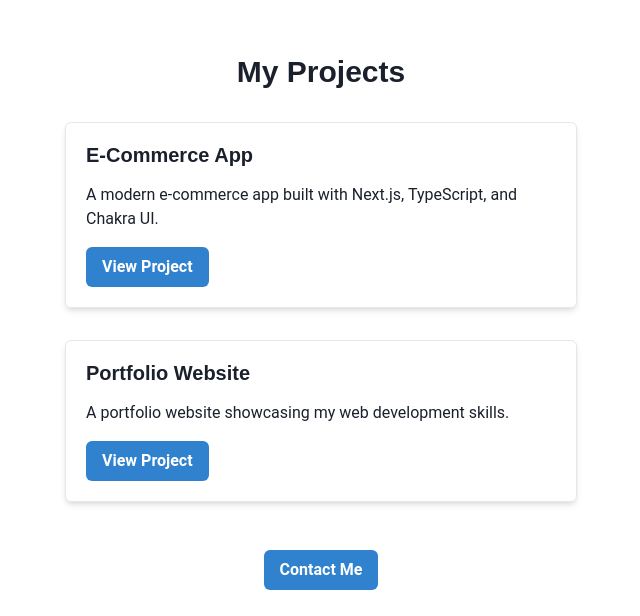
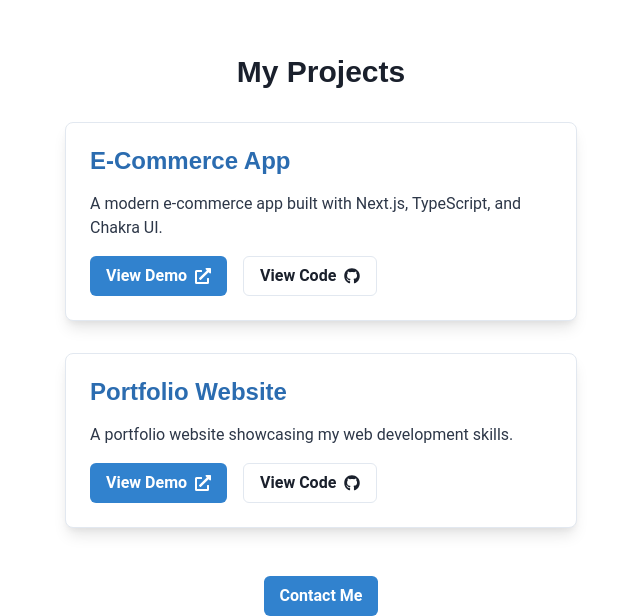
Before and after one commit to tinsaye-simeneh/portfolio, a Next.js app: page / in a window 1280 px wide. Shown: the part 690-1306 px from the top of the page, without its empty margins (319-959 px from the left). Before the commit the page ends 1280 px from the top, so only its background shows below. Built offline with nearby package versions, Linux system fonts and the light colour scheme.

Commit message:
fix: my projects card ui

```diff
--- a/src/app/components/ProjectCard.tsx
+++ b/src/app/components/ProjectCard.tsx
@@ -1,26 +1,73 @@
-import { Box, Heading, Text, Button } from "@chakra-ui/react";
+import {
+  Box,
+  Heading,
+  Text,
+  Button,
+  VStack,
+  HStack,
+  useColorModeValue,
+} from "@chakra-ui/react";
+import { FaExternalLinkAlt, FaGithub } from "react-icons/fa";
 
 interface ProjectCardProps {
   title: string;
   description: string;
-  link: string;
+  demoLink: string;
+  codeLink: string;
 }
 
-const ProjectCard = ({ title, description, link }: ProjectCardProps) => {
+const ProjectCard = ({
+  title,
+  description,
+  demoLink,
+  codeLink,
+}: ProjectCardProps) => {
   return (
-    <Box p={5} shadow="md" borderWidth="1px" rounded="md" w="100%" maxW="lg">
-      <Heading fontSize="xl">{title}</Heading>
-      <Text mt={4}>{description}</Text>
+    <Box
+      p={6}
+      shadow="lg"
+      borderWidth="1px"
+      rounded="lg"
+      w="100%"
+      maxW="lg"
+      bg={useColorModeValue("white", "gray.800")}
+    >
+      <VStack align="start" spacing={4}>
+        <Heading
+          fontSize="2xl"
+          color={useColorModeValue("blue.600", "blue.300")}
+        >
+          {title}
+        </Heading>
+        <Text fontSize="md" color={useColorModeValue("gray.700", "gray.300")}>
+          {description}
+        </Text>
+        <HStack spacing={4}>
           <Button
-        mt={4}
             as="a"
-        href={link}
+            href={demoLink}
             target="_blank"
             rel="noopener noreferrer"
             colorScheme="blue"
+            rightIcon={<FaExternalLinkAlt />}
+            cursor={"pointer"}
           >
-        View Project
+            View Demo
           </Button>
+          <Button
+            as="a"
+            href={codeLink}
+            target="_blank"
+            rel="noopener noreferrer"
+            colorScheme="gray"
+            variant="outline"
+            rightIcon={<FaGithub />}
+            cursor={"pointer"}
+          >
+            View Code
+          </Button>
+        </HStack>
+      </VStack>
     </Box>
   );
 };
```
Lines whose indentation alone changed are shown as unchanged.
